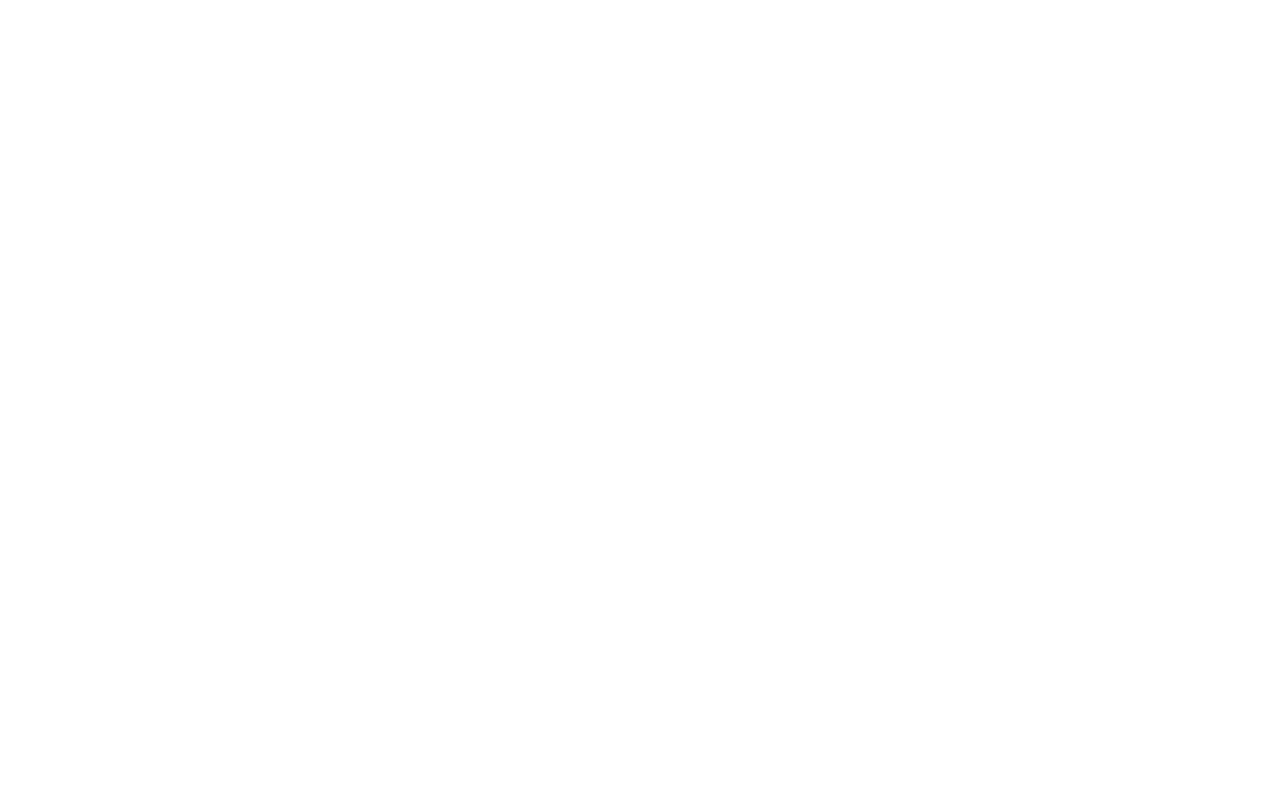
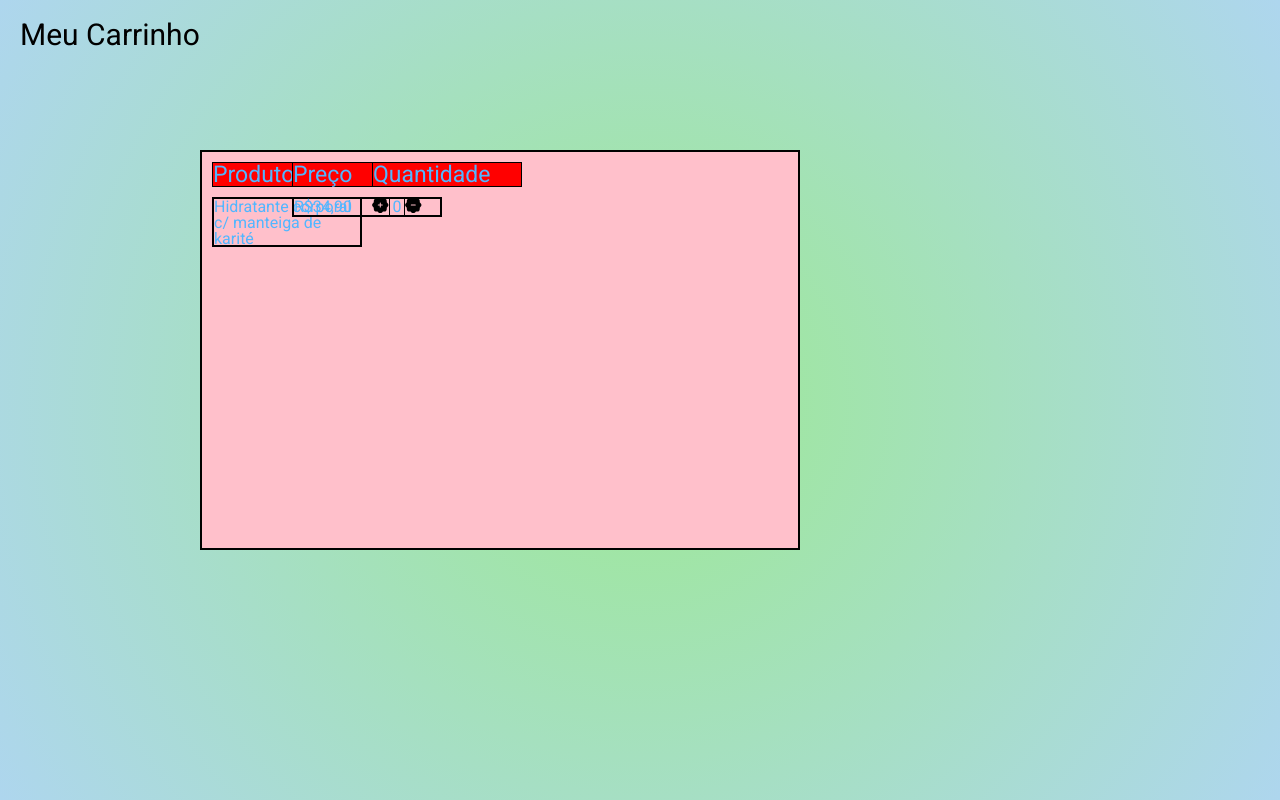
Before and after one commit to ohanaace/crafty-commerce-front, a React (Create React App) app: page /cart in a window 1280 px wide. Before the commit this address had no page. Built offline with nearby package versions, Linux system fonts and the light colour scheme.

Commit message:
feat: esqueleto CartPage

```diff
--- a/package.json
+++ b/package.json
@@ -9,6 +9,7 @@
     "axios": "^1.3.6",
     "react": "^18.2.0",
     "react-dom": "^18.2.0",
+    "react-icons": "^4.8.0",
     "react-loader-spinner": "^5.3.4",
     "react-router-dom": "^6.10.0",
     "react-scripts": "5.0.1",
--- a/src/App.js
+++ b/src/App.js
@@ -1,11 +1,13 @@
 import { BrowserRouter, Route, Routes } from "react-router-dom";
 import LogInPage from "./pages/LoginPage";
+import CartPage from "./pages/CartPage";
 
 function App() {
   return (
     <BrowserRouter>
       <Routes>
         <Route path="/" element={<LogInPage />} />
+        <Route path="/cart" element={<CartPage />} />
       </Routes>
     </BrowserRouter>
   );
--- /dev/null
+++ b/src/pages/CartPage.js
@@ -0,0 +1,116 @@
+import styled from "styled-components";
+import {BsFillPatchPlusFill, BsFillPatchMinusFill} from "react-icons/bs";
+
+
+export default function CartPage (){
+    return (
+        <Container>
+            <Cart>Meu Carrinho</Cart>
+            <CartContainer>
+                <Details>
+                    <Tittle>Produto</Tittle>
+                    <Name>Hidratante corporal c/ manteiga de karité</Name>
+                </Details>
+                <Details>
+                    <Tittle>Preço</Tittle>
+                    <Name>R$34,90</Name>
+                </Details>
+                <Details>
+                    <Tittle>Quantidade</Tittle>
+                    <Quantity>
+                        <PlusIcon />
+                        <Counter>0</Counter>
+                        <MinusIcon />
+                    </Quantity>
+
+                </Details>
+            </CartContainer>
+        </Container>
+    )
+}
+
+const Container = styled.div`
+background: rgb(157,233,148);
+background: radial-gradient(circle, rgba(157,233,148,1) 0%, rgba(174,214,238,1) 100%);
+width: 100%;
+height: 100vh;
+display: flex;
+flex-direction: column;
+align-items: center;
+justify-content: center;
+position: relative;
+`
+const Cart = styled.div`
+position: absolute;
+top: 20px;
+left:20px;
+font-size: 30px;
+font-family: 'Roboto', sans-serif;
+color: black;
+`
+const CartContainer = styled.div`
+box-sizing: border-box;
+width: 600px;
+height:400px;
+position: absolute;
+top: 150px;
+left:200px;
+display:flex;
+
+border: 2px solid black;
+padding: 10px;
+overflow-y: scroll;
+::-webkit-scrollbar{
+    display:none;
+}
+background-color:pink;
+`
+const Details = styled.div`
+width: 80px;
+height: 50px;
+display: flex;
+flex-direction: column;
+`
+const Tittle = styled.h2`
+width: 150px;
+margin-bottom: 10px;
+border: 1px solid black;
+font-size: 23px;
+font-family: 'Roboto', sans-serif;
+color: #52B6FF;
+background-color: red;
+`
+const Name = styled.p`
+width: 150px;
+height: 50px;
+border: 2px solid black;
+font-size: 16px;
+font-family: 'Roboto', sans-serif;
+color: #52B6FF;
+`
+const Counter = styled.div`
+width:20px;
+height:20px;
+font-size: 16px;
+font-family: 'Roboto', sans-serif;
+color: #52B6FF;
+display: flex;
+justify-content: center;
+align-items: center;
+border: 0.1px solid black;
+`
+const Quantity = styled.div`
+width:50px;
+height:50px;
+display:flex;
+`
+const PlusIcon = styled(BsFillPatchPlusFill)`
+width: 20px;
+heigth:20px;
+color: black;
+`
+const MinusIcon = styled(BsFillPatchMinusFill)`
+width: 20px;
+heigth:20px;
+color: black;
+`
--- a/src/pages/LoginPage.js
+++ b/src/pages/LoginPage.js
@@ -1,7 +1,7 @@
 import styled from "styled-components";
-import { Link, useNavigate } from "react-router-dom";
-import axios from "axios";
-import { ThreeDots } from "react-loader-spinner";
+import { Link} from "react-router-dom";
+// import axios from "axios";
+// import { ThreeDots } from "react-loader-spinner";
 import logo from "../assets/transparentlogo.png"
 
 
```
Also changed, not shown: 1 other file (tests, documents, lock files or other folders).
